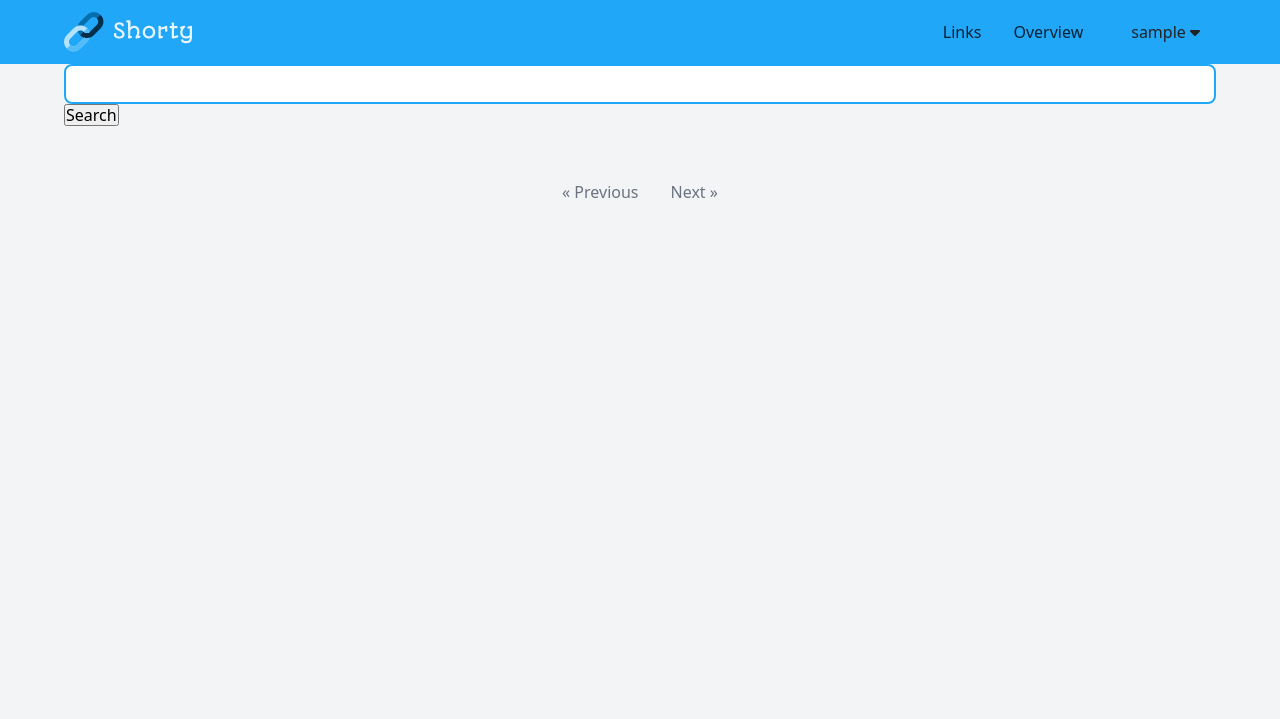
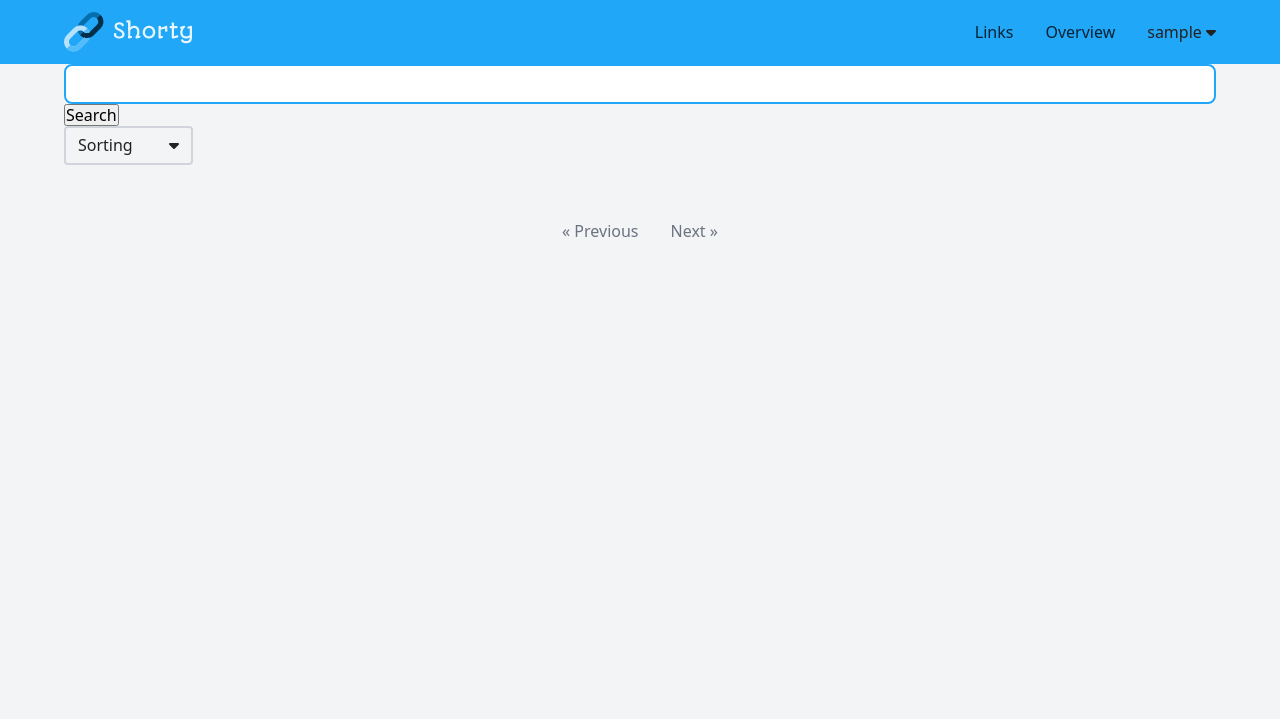
Before and after one commit to andreistr21/Link-Shortener, a Django app: page /account/links/ in a window 1280 px wide. Shown: the top 719 px of the page. Run offline with Django 4.2, Linux system fonts and the light colour scheme; the visitor is signed in with stand-in values (Sample User, id 1); data that the repository does not hold is empty; parts of the project's set-up code (start-up, migrations or seed data) failed here and were passed over; some libraries are stand-ins or nearby versions.

Commit message:
added show sorting dropdown menu on click feature

```diff
--- a/src/account/templates/account/links_list.html
+++ b/src/account/templates/account/links_list.html
@@ -7,12 +7,24 @@
 {% block content %}
     <section class="section-account">
         <div class="section-center">
+            <div class="utils">
                 <form class="search-form" action="{% url 'account:links_list' %}">
                     <div class="input">
                         <input type="search" name="search">
                     </div>
                     <button class="add_your_class" type="submit">Search</button>
                 </form>
+                <form class="dropdown-click" action>
+                    <button type="button" onclick="dropdownClick()" class="drop-btn-click">
+                        <span class="drop-btn-txt">Sorting</span>
+                        <span><i class="fa-solid fa-caret-down"></i></span>
+                    </button>
+                    <div class="dropdown-click-content" id="dropdown-click-content-id">
+                        <a href="#">settings</a>
+                        <a id="logout-btn-id">log out</a>
+                    </div>
+                </form>
+            </div>
             {% if search %}
                 <div class="search-for">
                     <h3>
--- a/src/static/main.css
+++ b/src/static/main.css
@@ -453,8 +453,7 @@ Dialog box
 .drop-btn {
   background-color: transparent;
   color: var(--black);
-  padding: 16px;
-  font-size: 16px;
+  font-size: 1rem;
   border: none;
   cursor: pointer;
   margin-left: 2rem;
@@ -513,6 +512,35 @@ Dialog box
     align-items: center;
     grid-template-columns: repeat(3, auto);
   }
+}
+
+/* Dropdown click */
+.dropdown-click {
+  position: relative;
+  display: inline-block;
+}
+.drop-btn-click {
+  width: fit-content;
+  background-color: transparent;
+  color: var(--black);
+  font-size: 1rem;
+  border: 2px solid var(--grey-300);
+  cursor: pointer;
+  padding: 0.5rem 0.75rem;
+  border-radius: var(--borderRadius-100);
+}
+.drop-btn-txt {
+  margin-right: 2rem;
+}
+.dropdown-click-content {
+  display: none;
+  position: absolute;
+  background-color: #f1f1f1;
+  min-width: 160px;
+  box-shadow: 0px 8px 16px 0px rgba(0, 0, 0, 0.2);
+}
+.show-dropdown-click {
+  display: block;
 }
 
 /* sidebar */
--- a/src/static/main.js
+++ b/src/static/main.js
@@ -66,3 +66,34 @@ document
       }
     });
   });
+
+/*
+==========
+Sorting dropdown menu
+==========
+*/
+/* When the user clicks on the button,
+toggle between hiding and showing the dropdown content */
+function dropdownClick() {
+  document
+    .getElementById("dropdown-click-content-id")
+    .classList.toggle("show-dropdown-click");
+}
+
+// Close the dropdown menu if the user clicks outside of it
+window.onclick = function (event) {
+  if (
+    !event.target.matches(".drop-btn-click") &&
+    !event.target.closest(".drop-btn-click")
+  ) {
+    // sourcery skip: avoid-using-var
+    var dropdowns = document.getElementsByClassName("dropdown-click-content");
+    var i;
+    for (i = 0; i < dropdowns.length; i++) {
+      var openDropdown = dropdowns[i];
+      if (openDropdown.classList.contains("show-dropdown-click")) {
+        openDropdown.classList.remove("show-dropdown-click");
+      }
+    }
+  }
+};
```
Lines whose indentation alone changed are shown as unchanged.
